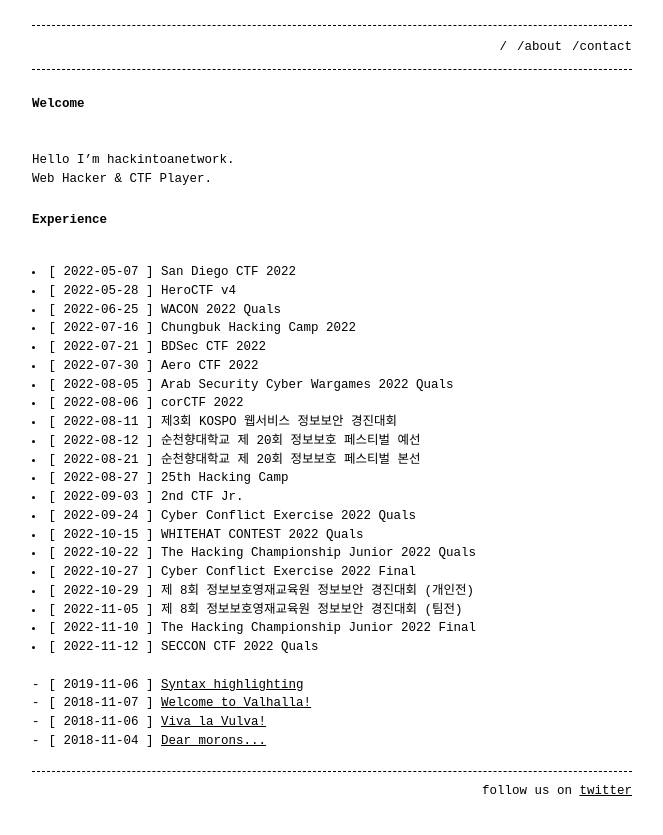
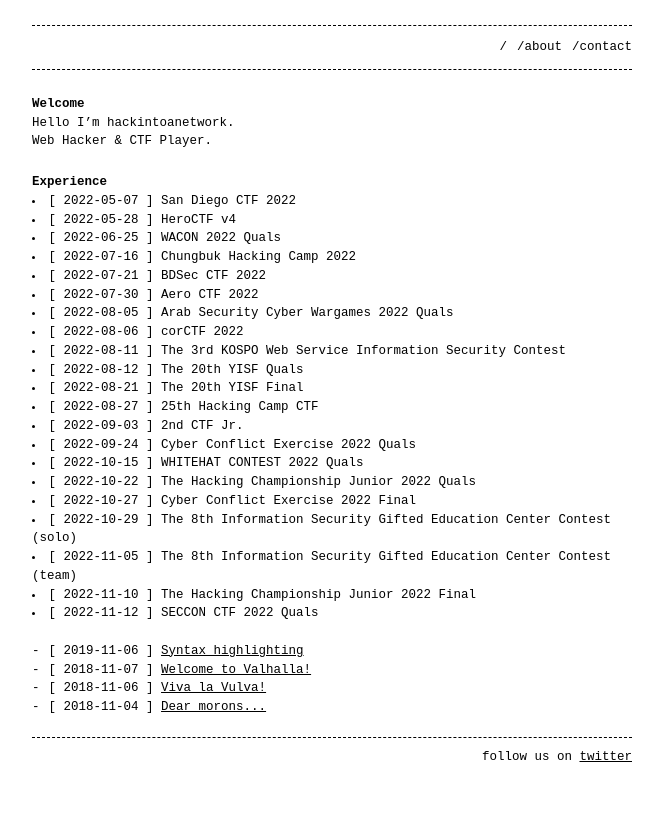
Before and after one commit to hackintoanetwork/hackintoanetwork.github.io, a Jekyll site: the page built from index.md, in a window 1280 px wide. Shown: the top 835 px of the page, without its empty margins (308-971 px from the left). Built offline with Jekyll 4.4.1, drawn with Linux system fonts in a browser that asks for light colours.

Commit message:
Update index.md

```diff
--- a/index.md
+++ b/index.md
@@ -5,12 +5,12 @@ permalink: /
 ---
 
 # Welcome
-<br>
+
 Hello I'm hackintoanetwork.
 Web Hacker & CTF Player.
 
 # Experience
-<br>
+
 <li>[ 2022-05-07 ] San Diego CTF 2022</li>
 <li>[ 2022-05-28 ] HeroCTF v4</li>
 <li>[ 2022-06-25 ] WACON 2022 Quals</li>
@@ -19,16 +19,16 @@ Web Hacker & CTF Player.
 <li>[ 2022-07-30 ] Aero CTF 2022</li>
 <li>[ 2022-08-05 ] Arab Security Cyber Wargames 2022 Quals</li>
 <li>[ 2022-08-06 ] corCTF 2022</li>
-<li>[ 2022-08-11 ] 제3회 KOSPO 웹서비스 정보보안 경진대회</li>
-<li>[ 2022-08-12 ] 순천향대학교 제 20회 정보보호 페스티벌 예선</li>
-<li>[ 2022-08-21 ] 순천향대학교 제 20회 정보보호 페스티벌 본선</li>
-<li>[ 2022-08-27 ] 25th Hacking Camp</li>
+<li>[ 2022-08-11 ] The 3rd KOSPO Web Service Information Security Contest</li>
+<li>[ 2022-08-12 ] The 20th YISF Quals</li>
+<li>[ 2022-08-21 ] The 20th YISF Final</li>
+<li>[ 2022-08-27 ] 25th Hacking Camp CTF</li>
 <li>[ 2022-09-03 ] 2nd CTF Jr.</li>
 <li>[ 2022-09-24 ] Cyber Conflict Exercise 2022 Quals</li>
 <li>[ 2022-10-15 ] WHITEHAT CONTEST 2022 Quals</li>
 <li>[ 2022-10-22 ] The Hacking Championship Junior 2022 Quals</li>
 <li>[ 2022-10-27 ] Cyber Conflict Exercise 2022 Final</li>
-<li>[ 2022-10-29 ] 제 8회 정보보호영재교육원 정보보안 경진대회 (개인전)</li>
-<li>[ 2022-11-05 ] 제 8회 정보보호영재교육원 정보보안 경진대회 (팀전)</li>
+<li>[ 2022-10-29 ] The 8th Information Security Gifted Education Center Contest (solo)</li>
+<li>[ 2022-11-05 ] The 8th Information Security Gifted Education Center Contest (team)</li>
 <li>[ 2022-11-10 ] The Hacking Championship Junior 2022 Final</li>
 <li>[ 2022-11-12 ] SECCON CTF 2022 Quals</li>
```
